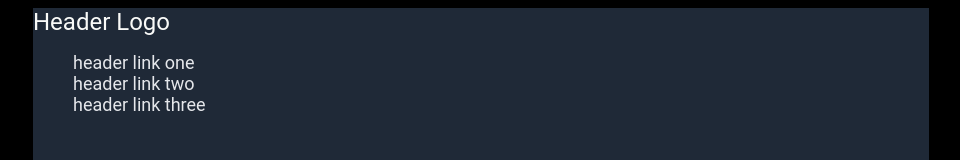
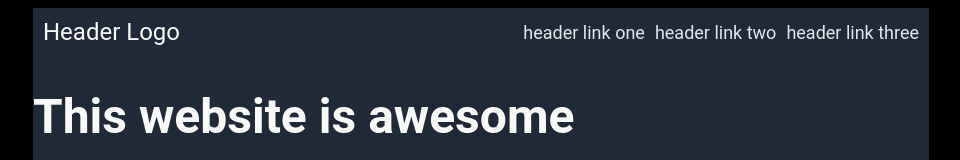
Before and after one commit to skim1225/odin-landing-page, a plain HTML site: page index.html in a window 1280 px wide. Shown: the top 160 px of the page, without its empty margins (159-1119 px from the left). Drawn offline with Linux system fonts and the light colour scheme; a web font is replaced by a local one.

Commit message:
Make header elements inline

```diff
--- a/styles.css
+++ b/styles.css
@@ -16,9 +16,23 @@ header, footer {
     background-color: #1F2937;
 }
 
+header {
+    display: flex;
+    justify-content: space-between;
+    align-items: center;
+    padding: 10px;
+}
+
 .logo {
     font-size: 24px;
     color: #F9FAF8;
+}
+
+ul {
+    padding: 0;
+    margin: 0;
+    display: flex;
+    gap: 10px;
 }
 
 .header-links li {
```
